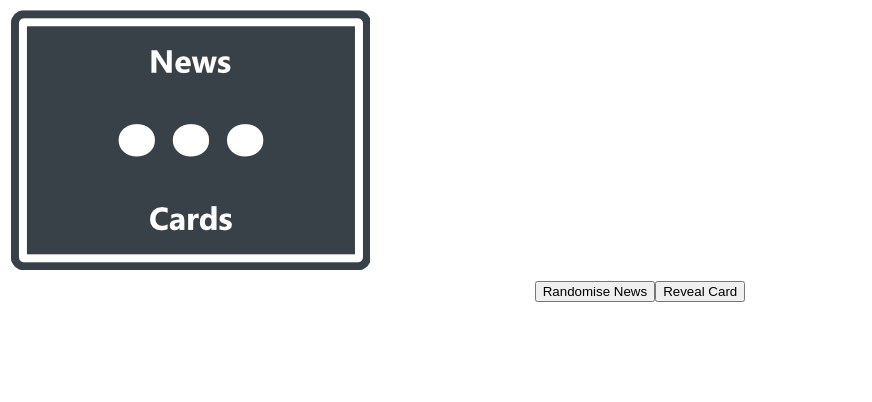
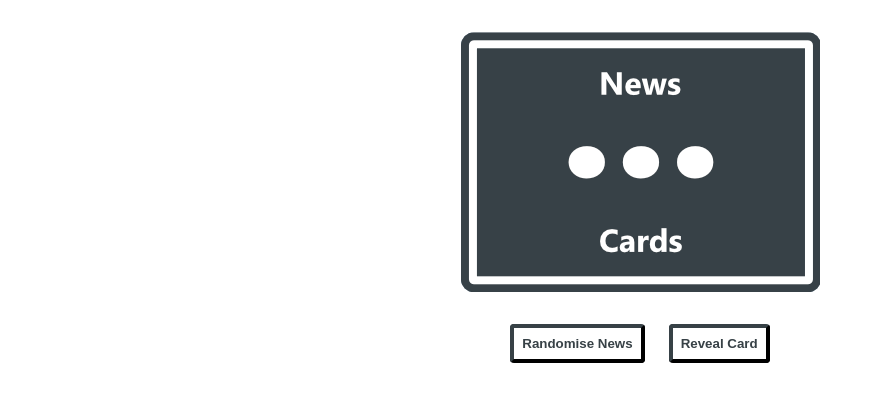
Before and after one commit to brazierale/brazierale.github.io, a React (Create React App) app: page / in a window 1280 px wide. Shown: the top 402 px of the page, without its empty margins (0-872 px from the left). Built offline with nearby package versions, Linux system fonts and the light colour scheme.

Commit message:
reveal on click

```diff
--- a/src/App.css
+++ b/src/App.css
@@ -2,37 +2,25 @@
   text-align: center;
 }
 
-.App-logo {
-  height: 40vmin;
-  pointer-events: none;
+.App-header {
+  margin-top: 32px;
 }
 
-@media (prefers-reduced-motion: no-preference) {
-  .App-logo {
-    animation: App-logo-spin infinite 20s linear;
-  }
+button {
+  border-width: 4px;
+  background: white;
+  color: #374146;
+  border-color: #374146;
+  margin: 32px 12px 12px 12px;
+  padding: 8px;
+  border-radius: 4px;
+  font-weight: bold;
 }
 
-.App-header {
-  background-color: #282c34;
-  min-height: 100vh;
-  display: flex;
-  flex-direction: column;
-  align-items: center;
-  justify-content: center;
-  font-size: calc(10px + 2vmin);
-  color: white;
+button:hover {
+  background-color: #CCD6DD;
 }
 
-.App-link {
-  color: #61dafb;
+button:active {
+  background-color: #89A0B0;
 }
-
-@keyframes App-logo-spin {
-  from {
-    transform: rotate(0deg);
-  }
-  to {
-    transform: rotate(360deg);
-  }
-}
--- a/src/App.js
+++ b/src/App.js
@@ -1,59 +1,14 @@
-import newsSprite from "./assets/news-cards.png"
-import newsBack from "./assets/news-back.png";
-import './App.css';;
+import { useState } from 'react';
+import NewsCard from './NewsCard';
+import './App.css';
 
 function App() {
-  return (
-    <div className="App">
-      {newsCard()}
-      <button onClick={() => randomiseNews()}>Randomise News</button>
-      <button onClick={() => revealCard()}>Reveal Card</button>
-    </div>
-  );
-}
+  const [nextCard, setNextCard] = useState({ number: 12, revealed: false})
 
   const revealCard = () => {
-  const nextCard = localStorage.getItem("nextCard");
-  localStorage.setItem("nextCard", { ...nextCard, revealed: true });
-}
-
-function newsCard() {
-  const nextCard = localStorage.getItem("nextCard");
-
-  if(nextCard === null || !nextCard.revealed) {
-    const backStyle = {
-      height: 260,
-      width: 360,
-      margin: "10px",
-      background: `url(${newsBack})`
-    }
-    return <div className="newsBack" style={backStyle}/>
-  }
-  else {
-    const cardPosition = getCardPosition(nextCard.number);
-
-    const cardStyle = {
-      height: 260,
-      width: 360,
-      margin: "10px",
-      background: `url(${newsSprite}) ${cardPosition.x}px ${cardPosition.y}px`
-    }
-
-    return <div className="newsCard" style={cardStyle}/>
-  }
-}
-
-const getCardPosition = (newsNumber) => {
-  const x = (newsNumber - 1) % 10;
-  const y = (newsNumber - 1 - x) / 10;
-
-  const xSize = -360;
-  const ySize = -260;
-
-  const xPx = x * xSize;
-  const yPx = y * ySize;
-
-  return { x: xPx, y: yPx};
+    const nextCard = JSON.parse(localStorage.getItem("nextCard"));
+    setNextCard({ ...nextCard, revealed: true });
+    localStorage.setItem("nextCard", JSON.stringify({ ...nextCard, revealed: true }));
   }
 
   const randomiseNews = () => {
@@ -62,8 +17,8 @@ const randomiseNews = () => {
       newsArray.push(i + 1);
     }
     const randomisedNews = shuffleArray(newsArray);
-  localStorage.setItem("news", randomisedNews);
-  localStorage.setItem("nextCard", {number: randomisedNews[0], revealed: false});
+    localStorage.setItem("news", JSON.stringify(randomisedNews));
+    localStorage.setItem("nextCard", JSON.stringify({number: randomisedNews[0], revealed: false}));
   }
 
   const shuffleArray = (array) => {
@@ -74,4 +29,14 @@ const shuffleArray = (array) => {
     return array;
   }
 
+  return (
+    <div className="App">
+      <div className="App-header"/>
+      <NewsCard card={nextCard} revealCard={revealCard}/>
+      <button onClick={() => randomiseNews()}>Randomise News</button>
+      <button onClick={() => revealCard()}>Reveal Card</button>
+    </div>
+  );
+}
+
 export default App;
--- /dev/null
+++ b/src/NewsCard.js
@@ -0,0 +1,56 @@
+import newsSprite from "./assets/news-cards.png"
+import newsBack from "./assets/news-back.png";
+
+function NewsCard(props) {
+
+  console.log(props)
+
+  const getCardPosition = (newsNumber) => {
+    const x = (newsNumber - 1) % 10;
+    const y = (newsNumber - 1 - x) / 10;
+
+    const xSize = -360;
+    const ySize = -260;
+
+    const xPx = x * xSize;
+    const yPx = y * ySize;
+
+    return { x: xPx, y: yPx};
+  }
+
+  console.log(props.card);
+  if ( props.card === null || !props.card.revealed ) {
+    const backStyle = {
+      height: 260,
+      width: 360,
+      margin: "auto",
+      background: `url(${newsBack})`
+    }
+    console.log(`${props.card.number} not revealed`);
+    return <div
+      className="newsBack"
+      style={backStyle}
+      onClick={() => props.revealCard()}
+    />
+  }
+  else {
+    const cardPosition = getCardPosition(props.card.number);
+
+    const cardStyle = {
+      height: 260,
+      width: 360,
+      margin: "auto",
+      background: `url(${newsSprite}) ${cardPosition.x}px ${cardPosition.y}px`
+    }
+    console.log(`${props.card.number} revealed`);
+    return (
+      <div
+        className="newsCard"
+        style={cardStyle}
+        onClick={() => props.revealCard()}
+      />
+    )
+  }
+}
+
+export default NewsCard;
```
Lines whose indentation alone changed are shown as unchanged.
